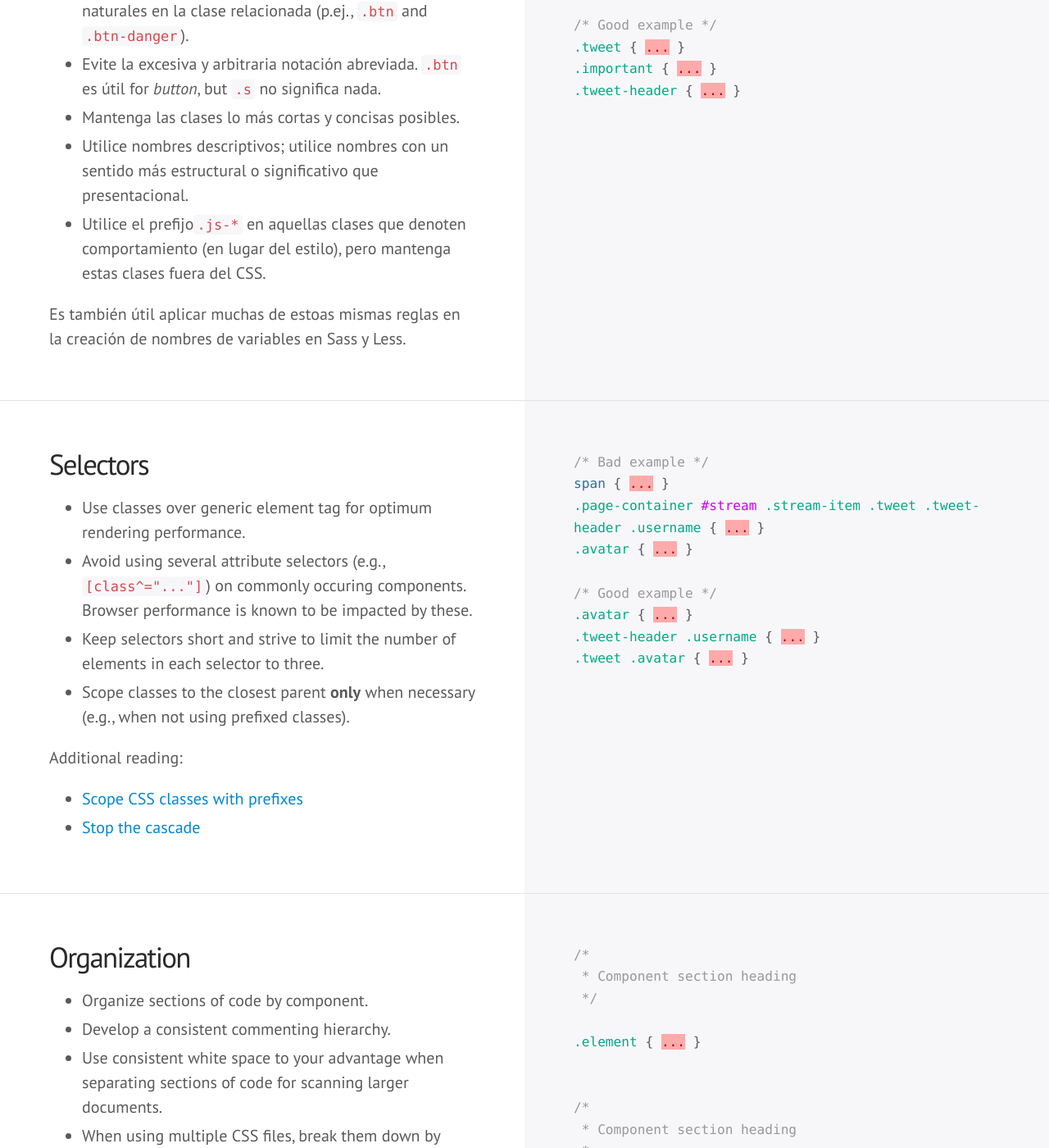
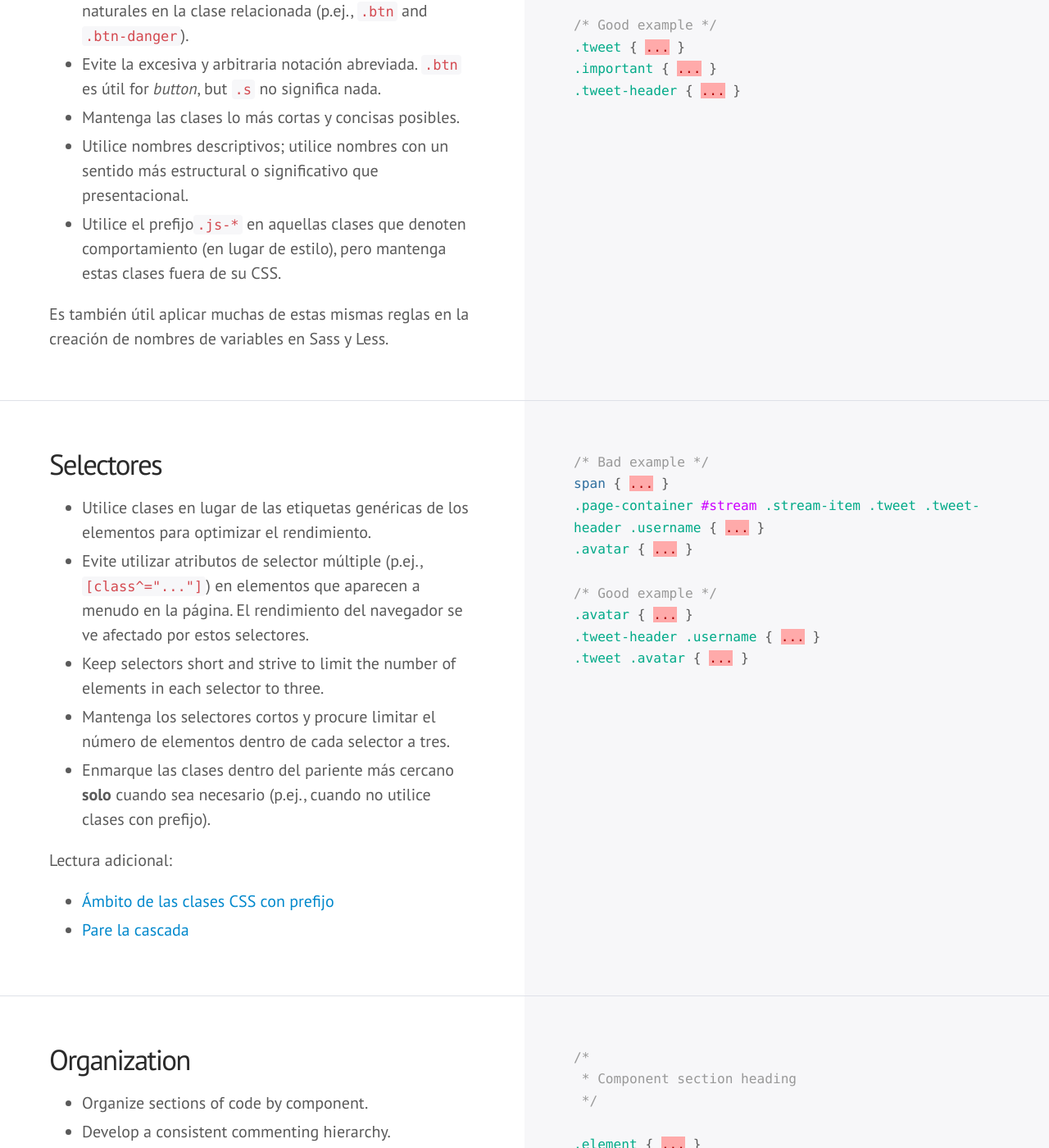
Before and after one commit to mdo/code-guide, a Jekyll site: the page built from index.html, in a window 1280 px wide and 1400 px high, scrolled down 13061 px. Shown: the whole window at 82% size. Built offline with Jekyll 4.4.1, drawn with Linux system fonts in a browser that asks for light colours; some web fonts are replaced; Markdown is read by kramdown in place of the engine named in the settings; comment, search, counter and statistics services are not loaded.

Commit message:
Spanish Translation - Translated the point related to 'Selectors'

```diff
--- a/index.html
+++ b/index.html
@@ -367,9 +367,9 @@ layout: default
       <li>Evite la excesiva y arbitraria notación abreviada. <code>.btn</code> es útil for <em>button</em>, but <code>.s</code> no significa nada.</li>
       <li>Mantenga las clases lo más cortas y concisas posibles.</li>
       <li>Utilice nombres descriptivos; utilice nombres con un sentido más estructural o significativo que presentacional.</li>
-      <li>Utilice el prefijo<code>.js-*</code> en aquellas clases que denoten comportamiento (en lugar del estilo), pero mantenga estas clases fuera del CSS.</li>
+      <li>Utilice el prefijo<code>.js-*</code> en aquellas clases que denoten comportamiento (en lugar de estilo), pero mantenga estas clases fuera de su CSS.</li>
     </ul>
-    <p>Es también útil aplicar muchas de estoas mismas reglas en la creación de nombres de variables en Sass y Less.</p>
+    <p>Es también útil aplicar muchas de estas mismas reglas en la creación de nombres de variables en Sass y Less.</p>
   </div>
   <div class="col">
     {% highlight css %}{% include css/class-names.css %}{% endhighlight %}
@@ -378,17 +378,18 @@ layout: default
 
 <div class="section" id="css-selectors">
   <div class="col">
-    <h3>Selectors</h3>
+    <h3>Selectores</h3>
     <ul>
-      <li>Use classes over generic element tag for optimum rendering performance.</li>
-      <li>Avoid using several attribute selectors (e.g., <code>[class^="..."]</code>) on commonly occuring components. Browser performance is known to be impacted by these.</li>
+      <li>Utilice clases en lugar de las etiquetas genéricas de los elementos para optimizar el rendimiento.</li>
+      <li>Evite utilizar atributos de selector múltiple (p.ej., <code>[class^="..."]</code>) en elementos que aparecen a menudo en la página. El rendimiento del navegador se ve afectado por estos selectores.</li>
       <li>Keep selectors short and strive to limit the number of elements in each selector to three.</li>
-      <li>Scope classes to the closest parent <strong>only</strong> when necessary (e.g., when not using prefixed classes).</li>
+      <li>Mantenga los selectores cortos y procure limitar el número de elementos dentro de cada selector a tres.</li>
+      <li>Enmarque las clases dentro del pariente más cercano <strong>solo</strong> cuando sea necesario (p.ej., cuando no utilice clases con prefijo).</li>
     </ul>
-    <p>Additional reading:</p>
+    <p>Lectura adicional:</p>
     <ul>
-      <li><a href="http://markdotto.com/2012/02/16/scope-css-classes-with-prefixes/">Scope CSS classes with prefixes</a></li>
-      <li><a href="http://markdotto.com/2012/03/02/stop-the-cascade/">Stop the cascade</a></li>
+      <li><a href="http://markdotto.com/2012/02/16/scope-css-classes-with-prefixes/">Ámbito de las clases CSS con prefijo</a></li>
+      <li><a href="http://markdotto.com/2012/03/02/stop-the-cascade/">Pare la cascada</a></li>
     </ul>
   </div>
   <div class="col">
```
